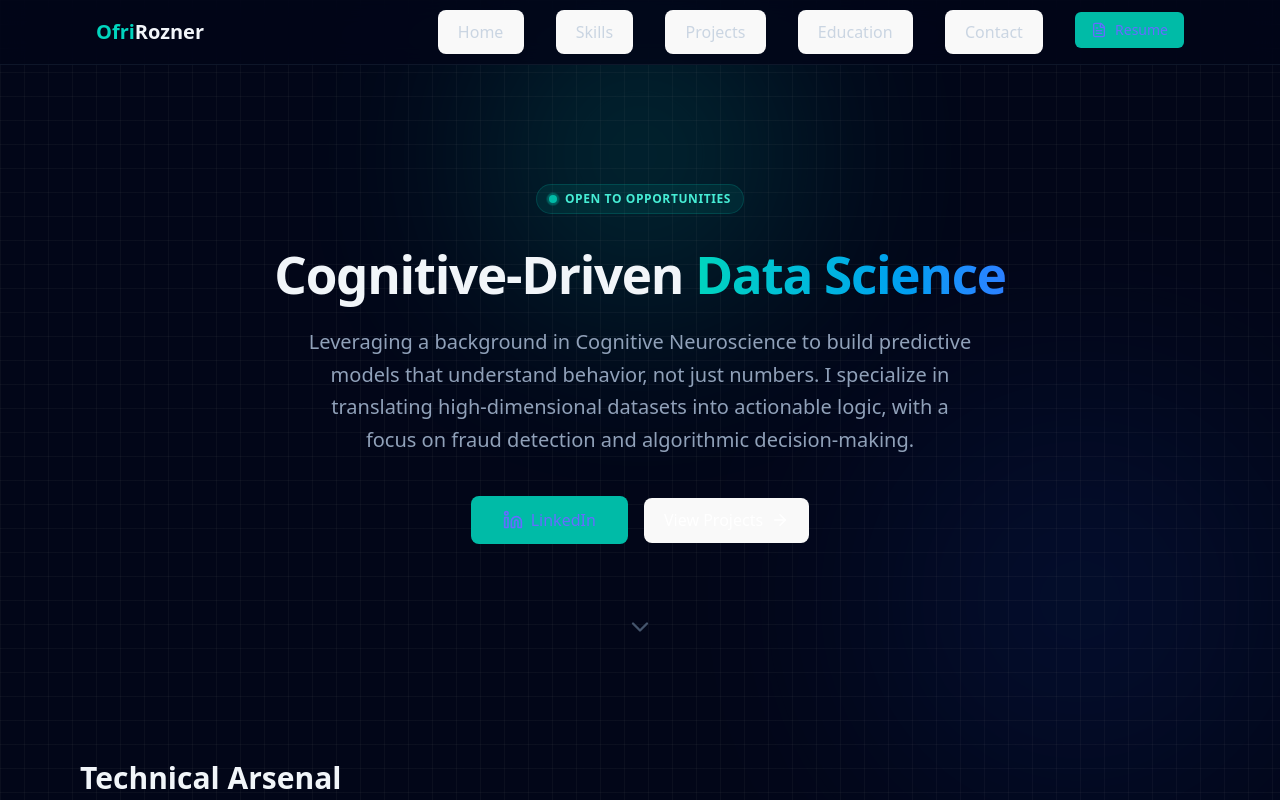
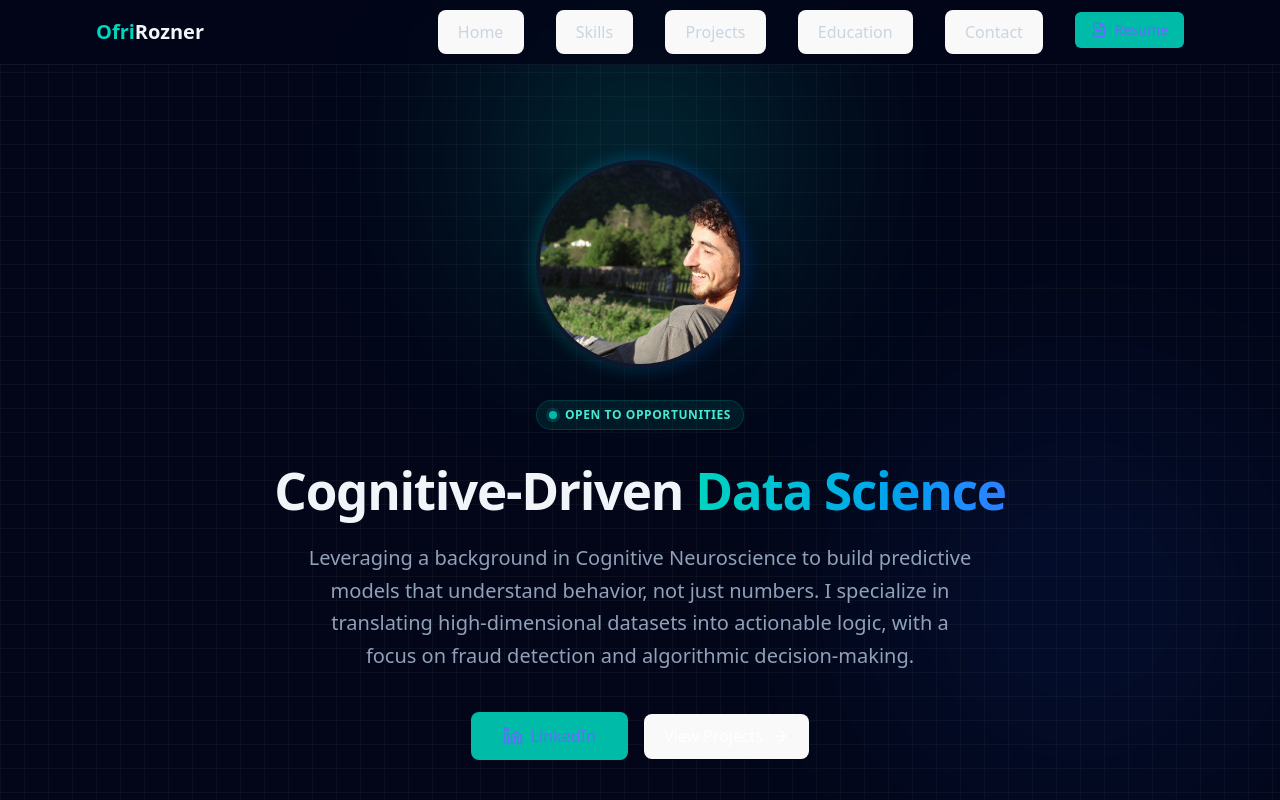
Before and after one commit to OfriRose/ofri-portfolio, a React (Vite) app: page / in a window 1280 px wide. Shown: the top 800 px of the page. Built offline with nearby package versions, Linux system fonts and the light colour scheme.

Commit message:
added profile picture

```diff
--- a/src/App.jsx
+++ b/src/App.jsx
@@ -172,6 +172,15 @@ const Portfolio = () => {
       {/* Hero Section - Redesigned & Rewritten */}
       <section id="home" className="relative pt-32 pb-20 md:pt-40 md:pb-28 px-4 max-w-6xl mx-auto flex flex-col items-center justify-center min-h-[85vh] text-center">
 
+        {/* Profile Image */}
+        <div className="mb-8 relative group">
+          <div className="absolute -inset-1 bg-gradient-to-r from-teal-500 to-blue-600 rounded-full blur opacity-25 group-hover:opacity-75 transition duration-1000 group-hover:duration-200"></div>
+          <img
+            src="/profile.jpg"
+            alt="Ofri Rozner"
+            className="relative w-52 h-52 rounded-full object-cover object-[60%_20%] border-4 border-slate-900 shadow-2xl"
+          />
+        </div>
 
         {/* Status Badge */}
         <div className="inline-flex items-center gap-2 px-3 py-1.5 mb-8 text-xs font-semibold tracking-wider text-teal-300 uppercase bg-teal-500/10 rounded-full border border-teal-500/20">
```
Also changed, not shown: public/profile.jpg (added).
